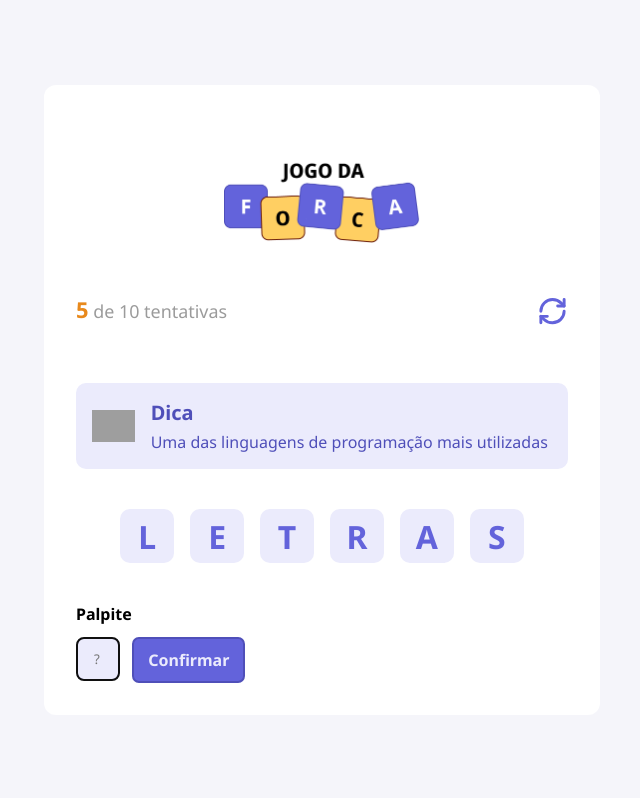
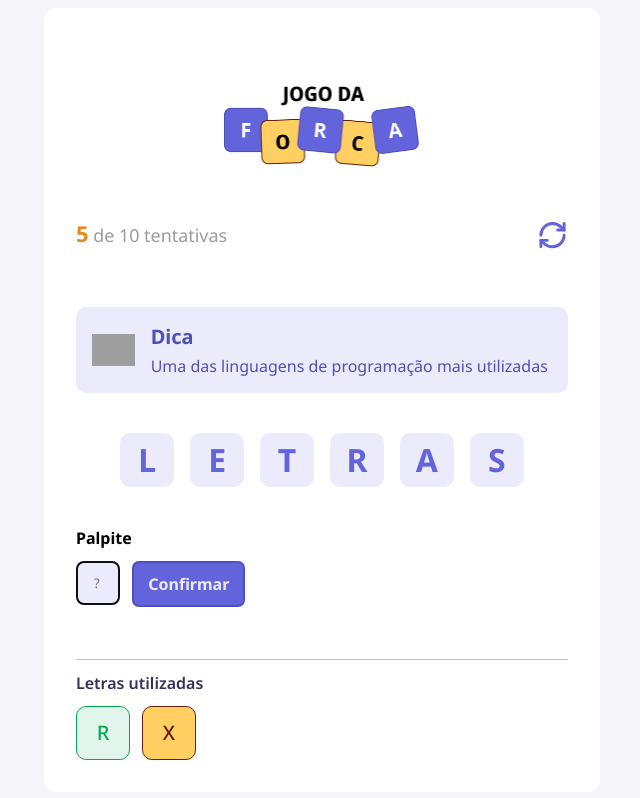
Before and after one commit to DevTec2020/JogoDaForca, a React (Vite) app: page / in a window 1280 px wide. Shown: the whole page, without its empty margins (318-958 px from the left). Built offline with nearby package versions, Linux system fonts and the light colour scheme; grey boxes are pictures that could not be loaded.

Commit message:
FEAT: Adicionando componentes de letras utilizadas

```diff
--- a/src/App.tsx
+++ b/src/App.tsx
@@ -5,6 +5,7 @@
 import { Letter } from "./components/Letter"
 import { Input } from "./components/input"
 import { Button } from "./components/Button"
+import { LetterUsed } from "./components/LettersUsed"
 
 export default function App() {
   function handleRestartGame(){
@@ -34,7 +35,7 @@
           <Button title="Confirmar" />
         </div>
 
-
+        <LetterUsed />
       </main>
     </div>
   )
--- a/src/components/Letter/index.tsx
+++ b/src/components/Letter/index.tsx
@@ -2,11 +2,20 @@
 
 type Props = {
     value?: string
+    size?: "default" | "small"
+    color?: "default" | "correct" | "wrong"
 }
 
-export function Letter ({ value = ""}: Props){
+export function Letter ({ value = "", size = "default", color = "default"}: Props){
     return (
-        <div className={styles.letter}>
+        <div
+        className={`
+            ${styles.letter}
+            ${size === "small" && styles.letterSmall}
+            ${color === "correct" && styles.letterCorrect}
+            ${color === "wrong" && styles.letterWrong}
+
+        `}>
             <span>{value}</span>
         </div>
     )
--- a/src/components/Letter/styles.module.css
+++ b/src/components/Letter/styles.module.css
@@ -14,3 +14,25 @@
     align-items: center;
     justify-content: center;
 }
+
+.letterSmall {
+    width: 3.37rem;
+    height: 3.37rem;
+    border-radius: 0.62rem;
+
+    font-size: 1.25rem;
+    font-weight: 500;
+    border: 1px solid #6363db;
+}
+
+.letterCorrect {
+    background-color: #e1f5ec;
+    border-color: #03ab4f;
+    color: #03ab4f;
+}
+
+.letterWrong {
+    background-color: #ffcf62;
+    border-color: #691b0a;
+    color: #691b0a;
+}
--- /dev/null
+++ b/src/components/LettersUsed/index.tsx
@@ -0,0 +1,18 @@
+import style from  "./styles.module.css"
+
+import { Letter } from "../Letter"
+
+export function LetterUsed() {
+    return (
+        <div className={style.lettersUsed}>
+            <h5>Letras utilizadas</h5>
+
+            <div>
+                <Letter value="R" size="small" color="correct" />
+                <Letter value="X" size="small" color="wrong" />
+            </div>
+        </div>
+
+
+    )
+}
--- /dev/null
+++ b/src/components/LettersUsed/styles.module.css
@@ -0,0 +1,18 @@
+.lettersUsed {
+    width: 100%;
+    margin-top: 3.25rem;
+    border-top: 1px solid #c3c3c3;
+}
+
+.lettersUsed > h5 {
+    color: #32325f;
+    font-size: 1rem;
+    font-weight: 600;
+    margin: 0.75rem 0;
+}
+
+.lettersUsed > div {
+    display: flex;
+    gap: 0.75rem;
+    flex-wrap: wrap;
+}
```
